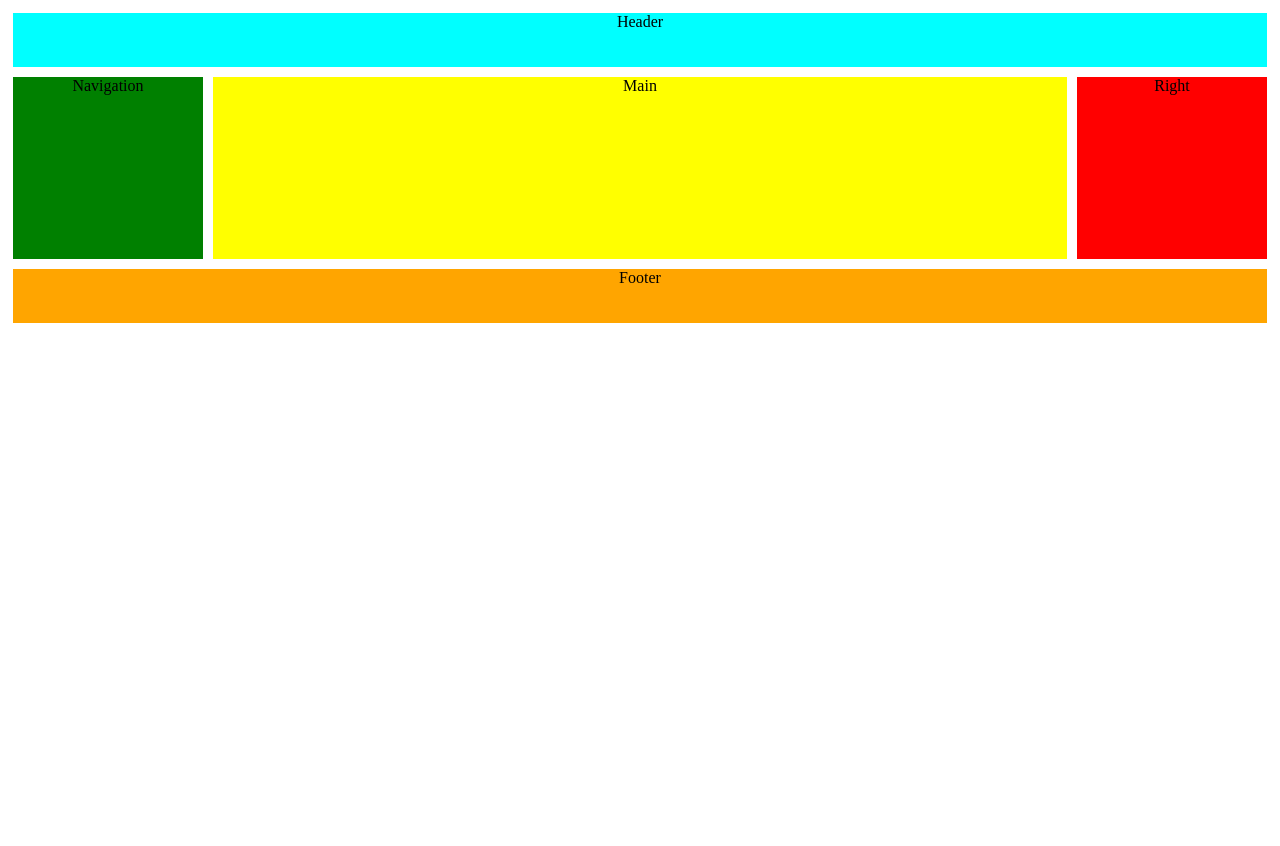
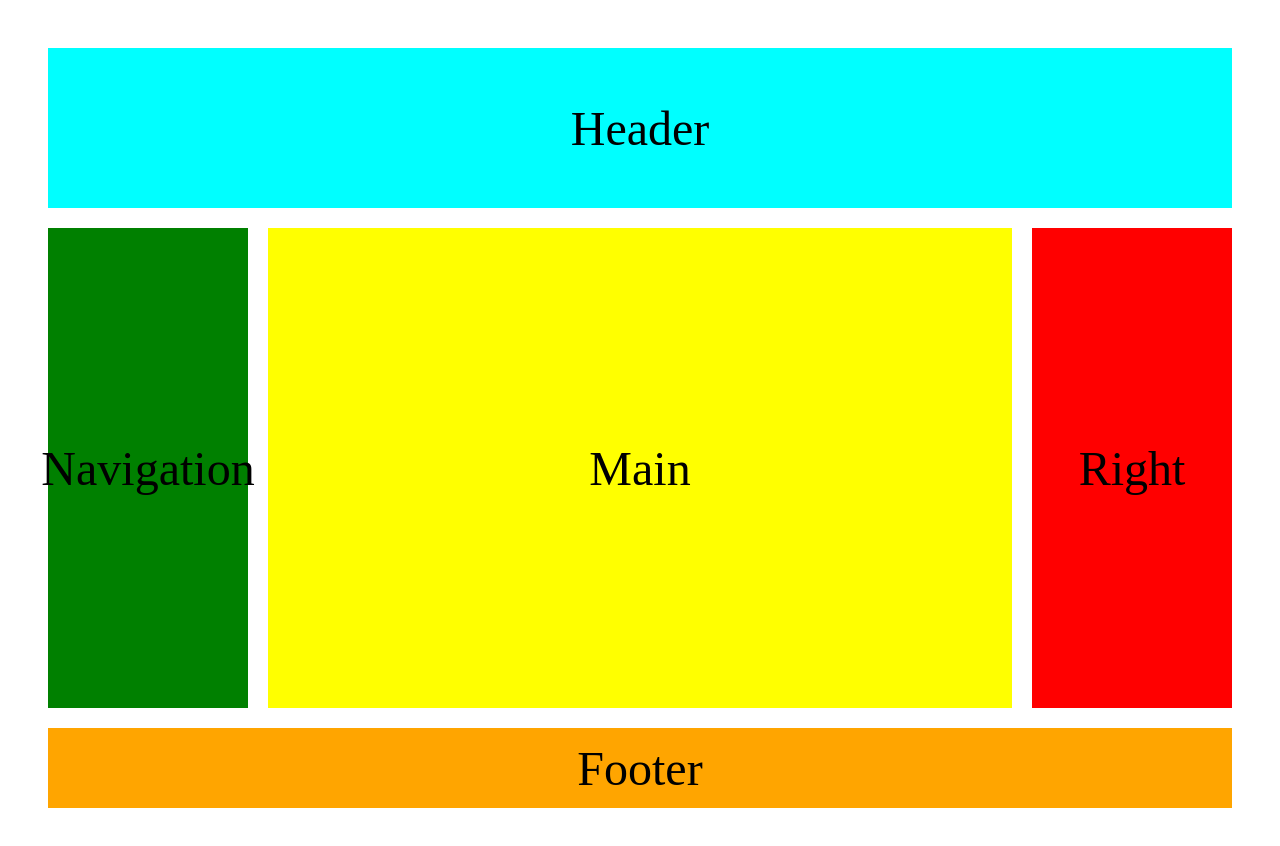
Before and after one commit to xxchillkroetexx/webAppEngineering, a plain HTML site: page 01 grid.html in a window 1280 px wide. Before the commit the page ends 800 px from the top, so only its background shows below. Drawn offline with Linux system fonts and the light colour scheme.

Commit message:
Final Version grid.html

```diff
--- a/index.html
+++ b/01 grid.html
@@ -5,25 +5,32 @@
     <style>
         .grid {
             display: grid;
-            text-align: center;
-            grid-template-rows: 20% 60% 20%;
-            height: 40vh;
+            grid-template-columns: 200px auto 200px;
+            grid-template-rows: 20vh 60vh 10vh;
+            gap: 20px;
         }
-
-        .container {
-            display: grid;
-            grid-template-columns: 200px auto 200px;
-        }
-
 
         header,
         nav,
         article,
         aside,
         footer {
-            margin: 5px;
+            display: flex;
+            align-items: center;
+            justify-content: center;
+            background: #eee;
         }
 
+        header,
+        footer {
+            grid-column: 1 / 4;
+            /* span from column 1 (inclusive) to column 4 (exclusive) */
+        }
+
+        body {
+            margin: 1em;
+            font-size: 3em;
+        }
         header {
             background-color: aqua;
         }
@@ -50,11 +57,9 @@
 <body>
     <div class="grid">
         <header>Header</header>
-        <div class="container">
-            <nav class="sidebar-left">Navigation</nav>
-            <article>Main</article>
-            <aside class="sidebar-right">Right</aside>
-        </div>
+        <nav class="sidebar-left">Navigation</nav>
+        <article>Main</article>
+        <aside class="sidebar-right">Right</aside>
         <footer>Footer</footer>
     </div>
 
```
